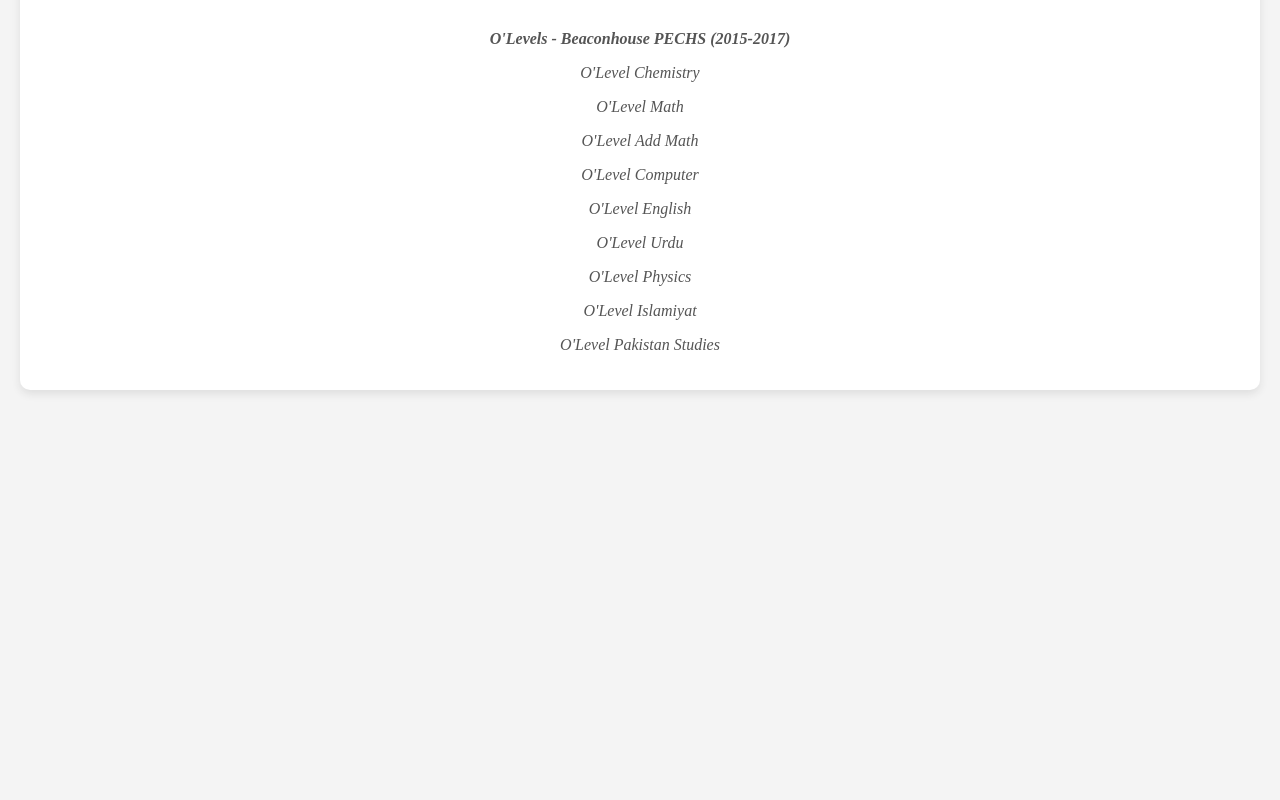
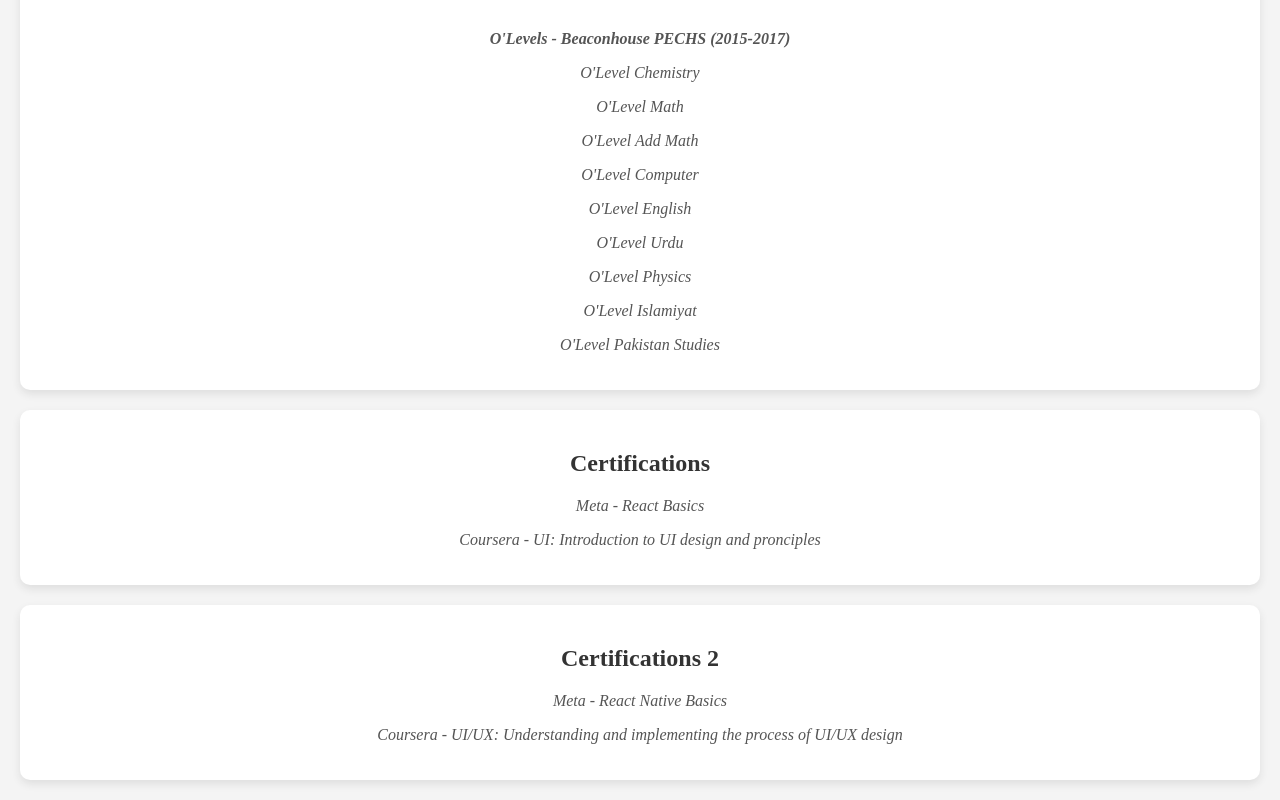
Before and after one commit to zaki-imran99/DevOps, a plain HTML site: page index.html in a window 1280 px wide. Shown: the part 1256-2056 px from the top of the page. Before the commit the page ends 1666 px from the top, so only its background shows below. Drawn offline with Linux system fonts and the light colour scheme.

Commit message:
added cert feature

```diff
--- a/index.html
+++ b/index.html
@@ -66,7 +66,7 @@
         <p>O'Level Pakistan Studies</p>
     </section>
 
-    <!-- <section id="certifications">
+    <section id="certifications">
         <h2>Certifications</h2>
         <p>Meta - React Basics</p>
         <p>Coursera - UI: Introduction to UI design and pronciples</p>
@@ -75,7 +75,7 @@
         <h2>Certifications 2</h2>
         <p>Meta - React Native Basics</p>
         <p>Coursera - UI/UX: Understanding and implementing the process of UI/UX design</p>
-    </section> -->
+    </section>
     <script src="script.js"></script>
 </body>
 </html>
```
